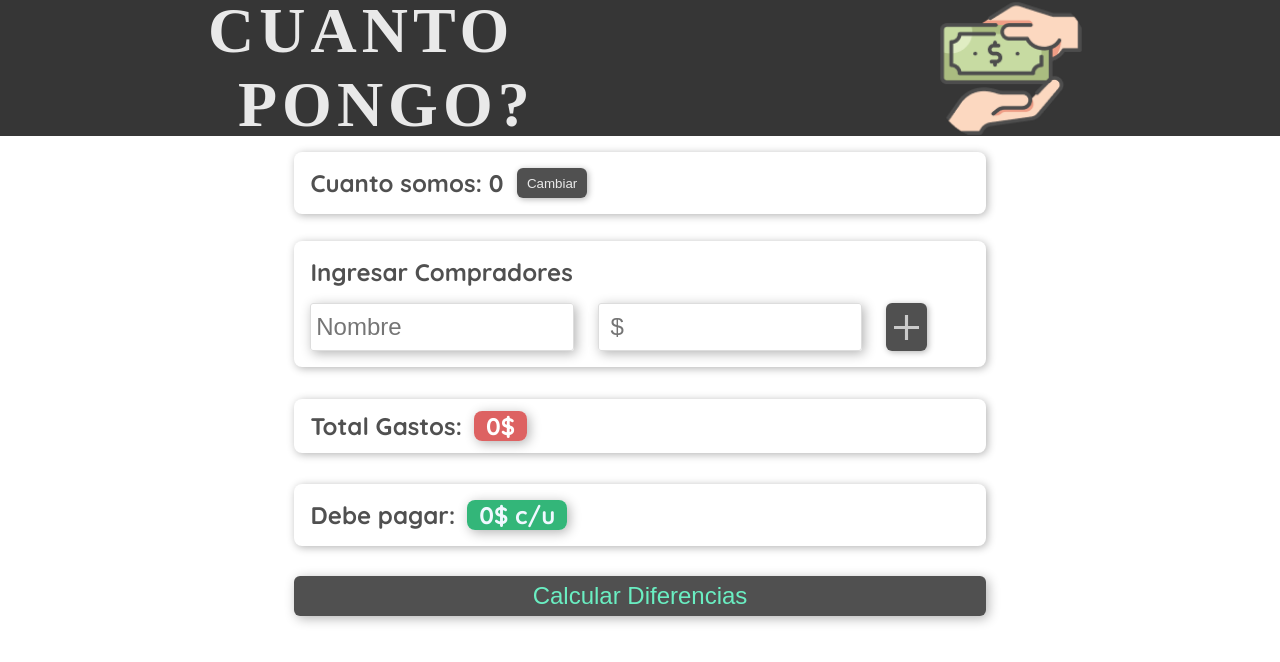
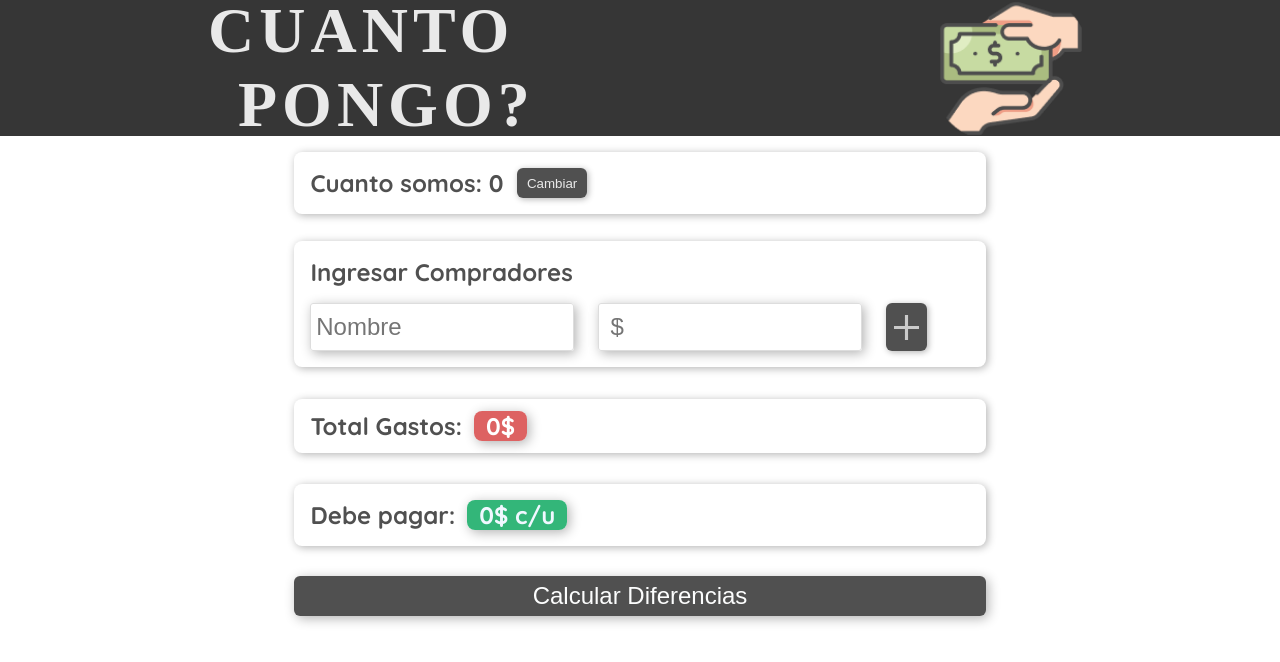
Before and after one commit to martinrodfl/cuanto-pongo-pwa, a React (Create React App) app: page / in a window 1280 px wide. Shown: the top 662 px of the page. Built offline with nearby package versions, Linux system fonts and the light colour scheme; a web font is replaced by a local one.

Commit message:
iconos ok

```diff
--- a/src/App.css
+++ b/src/App.css
@@ -34,7 +34,7 @@
 	margin-top: 0.9rem;
 	width: 90vw;
 	height: 5vh;
-	color: rgb(106, 238, 194);
+	color: rgb(252, 253, 253);
 }
 
 /* ipad- de 768px hasta 1280px */
--- a/src/components/Header.css
+++ b/src/components/Header.css
@@ -1,5 +1,5 @@
 header {
-	background-color: rgb(54, 54, 54);
+	background-color: #363636;
 	display: flex;
 	justify-content: center;
 	align-items: center;
@@ -10,7 +10,7 @@
 }
 
 .header-interior {
-	background-color: rgb(54, 54, 54);
+	background-color: #363636;
 	display: flex;
 	justify-content: space-between;
 	flex-direction: row;
```
Also changed, not shown: src/index.js (+4 -4 lines), public/logo512.png, 1 other file (tests, documents, lock files or other folders).
